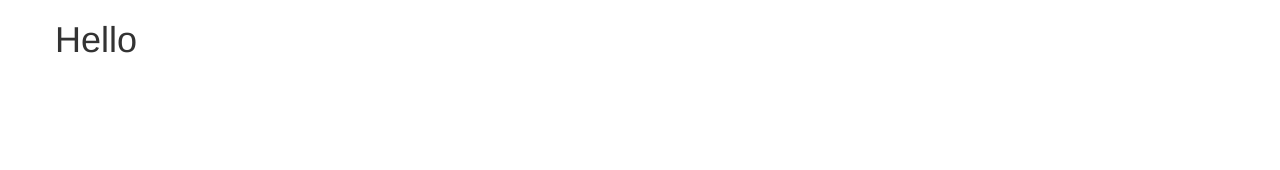
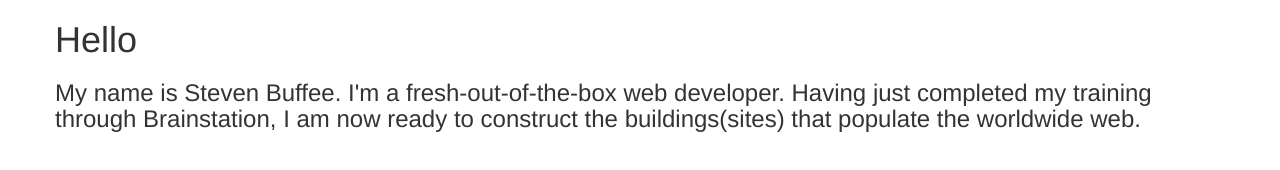
Before and after one commit to imightbesteve/imightbesteve, a plain HTML site: page index.html in a window 1280 px wide. Drawn offline with Linux system fonts and the light colour scheme.

Commit message:
Self Description

```diff
--- a/index.html
+++ b/index.html
@@ -1,7 +1,7 @@
 <!doctype html>
 <html>
   <head>
-    <title>My first webpage</title>
+    <title>Steven Buffee</title>
     <link rel="stylesheet" type="text/css" href="css/bootstrap.min.css"/>
     <link rel="stylesheet" type="text/css" href="css/custom.css"/>
 
@@ -10,6 +10,7 @@
     <div class="container">
       <div class="row">
         <h1>Hello</h1>
+        <h3>My name is Steven Buffee. I'm a fresh-out-of-the-box web developer. Having just completed my training through Brainstation, I am now ready to construct the buildings(sites) that populate the worldwide web.</h3>
       </div>
     </div>
     <script type="text/javascript" src="js/jquery-1.12.4.min.js"></script>
```
